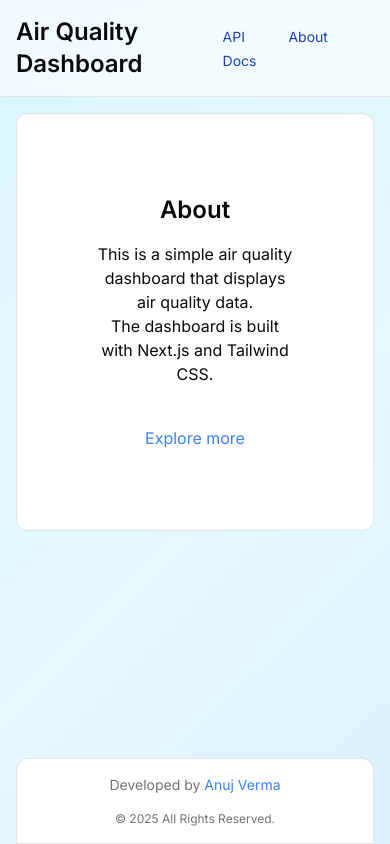
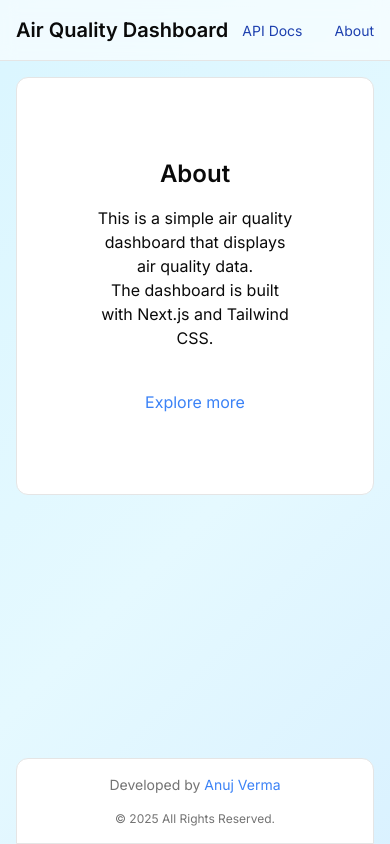
Before and after one commit to anujverma000/airquality, a Next.js app: page /about in a window 390 px wide. Built offline with nearby package versions, Linux system fonts and the light colour scheme.

Commit message:
mweb nav optimization

```diff
--- a/components/header.tsx
+++ b/components/header.tsx
@@ -8,12 +8,12 @@ const Header = () => {
     <header className='border-grid sticky top-0 z-50 p-4 w-full border-b bg-background/95 backdrop-blur supports-[backdrop-filter]:bg-background/60'>
       <div className='flex flex-row justify-between items-center'>
         <Link href="/">
-          <h1 className="text-2xl font-semibold">Air Quality Dashboard</h1>
+          <h1 className="text-xl sm:text-2xl font-semibold">Air Quality Dashboard</h1>
         </Link>
-        <nav className='flex flex-row px-20'>
+        <nav className='flex flex-row sm:px-20'>
           <ul className='flex flex-row space-x-8'>
             <li>
-              <Link href="/api-docs" className='text-blue-800 hover:underline text-sm'>
+              <Link href="/api-docs" className='text-blue-800 hover:underline text-sm whitespace-nowrap'>
                 API Docs
               </Link>
             </li>
```
